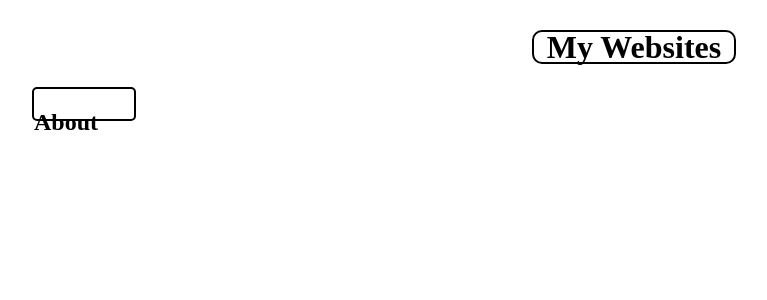
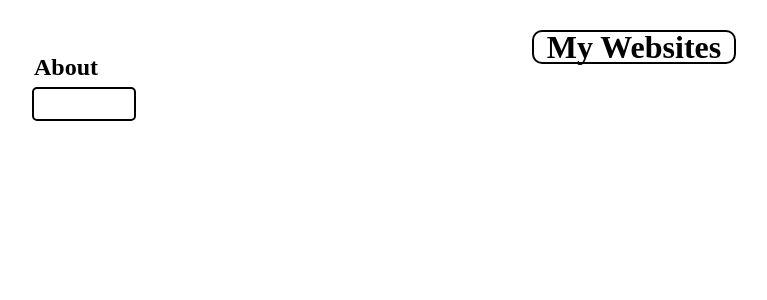
Before and after one commit to mathmaniac88/mathmaniac88.github.io, a Jekyll site: the page about.html, which Jekyll copies as it is, in a window 1280 px wide. Shown: the top 300 px of the page, without its empty margins (6-773 px from the left). Built offline with Jekyll 4.4.1, drawn with Linux system fonts in a browser that asks for light colours.

Commit message:
Update about.html

```diff
--- a/about.html
+++ b/about.html
@@ -7,7 +7,7 @@
 <body>
 <center><div></div><h1 class="title">My Websites</h1></center>
 <nav>
-  <div class="nav-about"><a href="/about.html"><h1>About</h1></a></div>
+  <div class="nav-about"><a href="/about.html"><h1 id="nav">About</h1></a></div>
 </nav>
 <style>
 div{
@@ -34,6 +34,9 @@ div{
    text-decoration:none;
    color:black
  }
+ #nav{
+   margin-top:-35px;
+ }
 </style>
 </body>
 </html>
```
